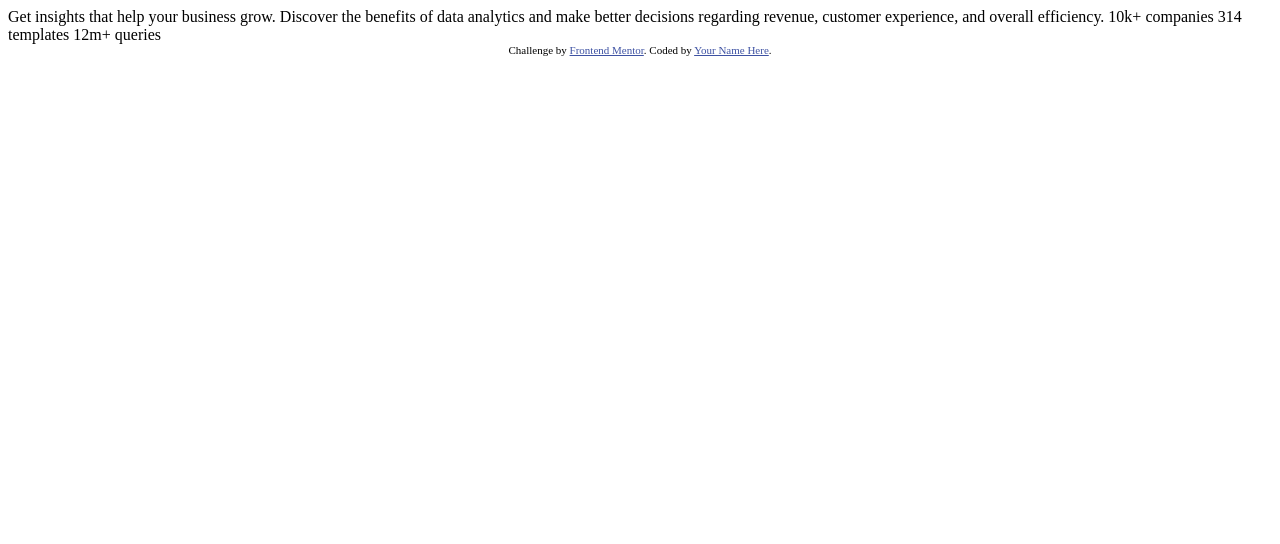
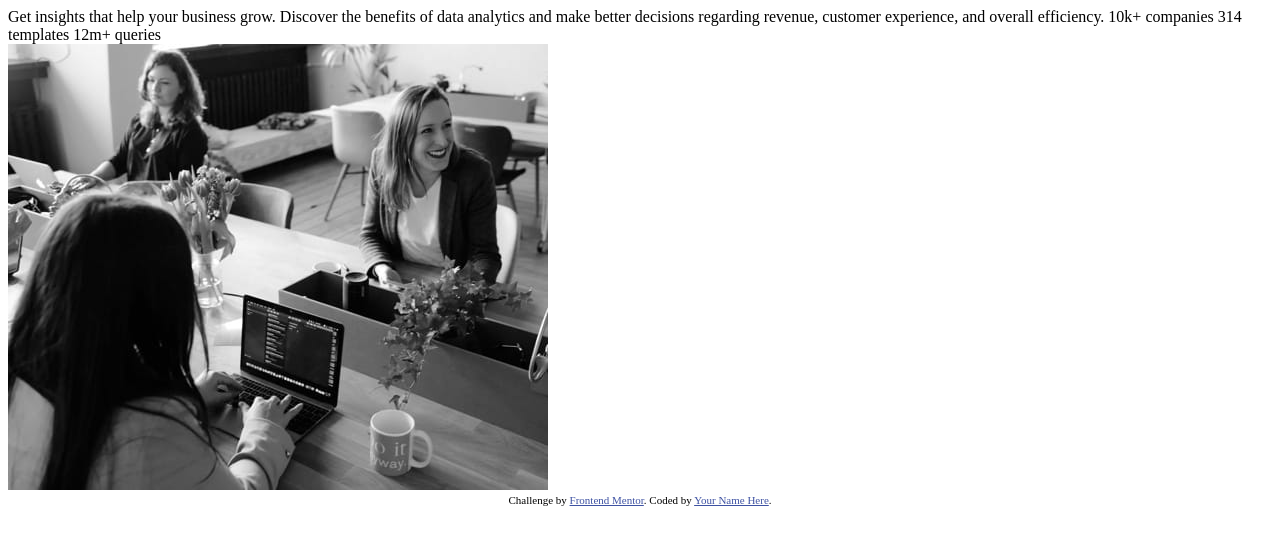
Before and after one commit to email362/stats-component-card, a plain HTML site: page index.html in a window 1280 px wide. Drawn offline with Linux system fonts and the light colour scheme.

Commit message:
added simple html framework

```diff
--- a/index.html
+++ b/index.html
@@ -15,7 +15,9 @@
   </style>
 </head>
 <body>
-
+  <div class='container'>
+    <div class='card'>
+      <div class='card-txt'>
                       Get insights that help your business grow.
 
     Discover the benefits of data analytics and make better decisions regarding revenue, customer
@@ -24,10 +26,21 @@
     10k+ companies
     314 templates
     12m+ queries
+      </div>
+
+      <div class='card-img'>
+        <img src="images\image-header-desktop.jpg" alt="card image">
+      </div>
+
+    </div>
 
     <div class="attribution">
       Challenge by <a href="https://www.frontendmentor.io?ref=challenge" target="_blank">Frontend Mentor</a>.
       Coded by <a href="#">Your Name Here</a>.
     </div>
+
+
+  </div>
+
 </body>
 </html>
```
Lines whose indentation alone changed are shown as unchanged.
